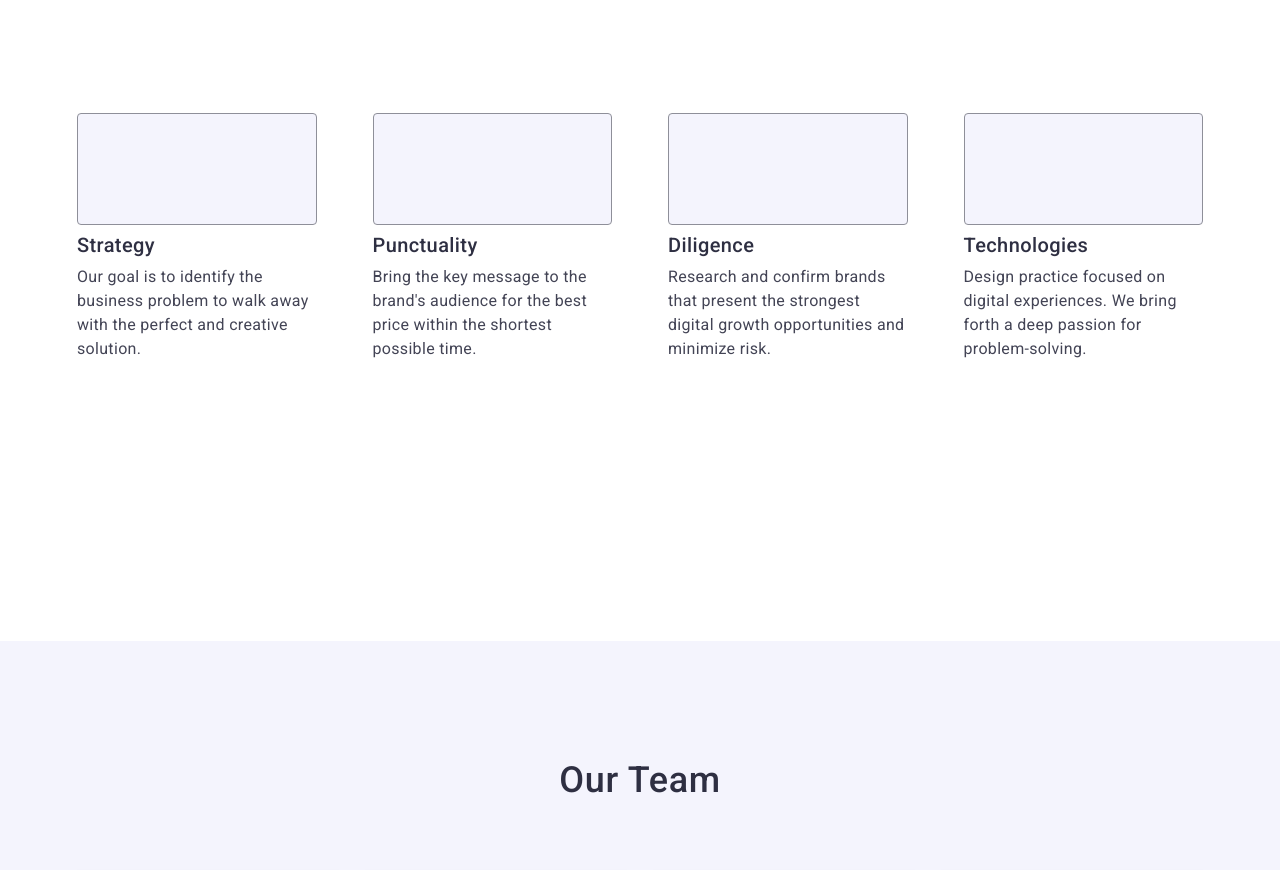
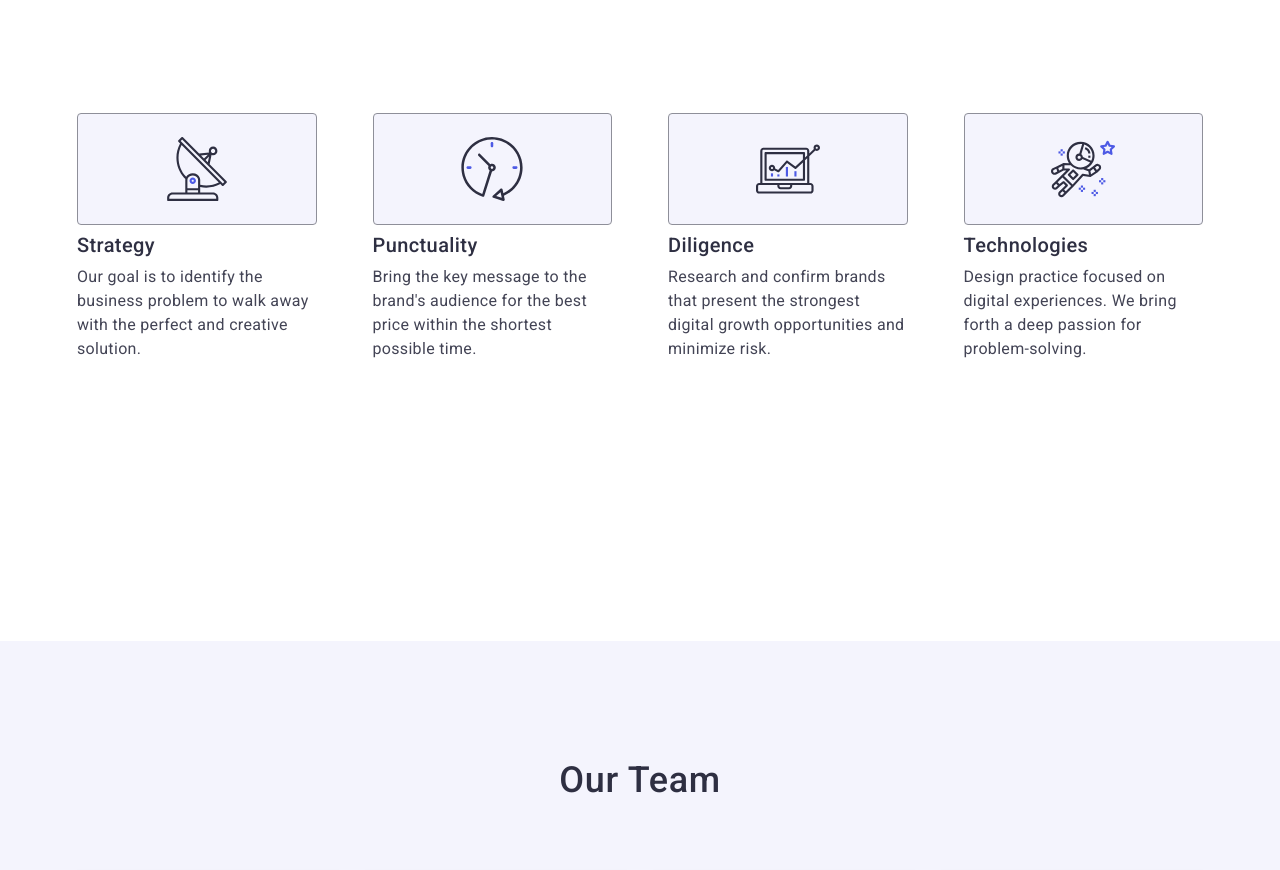
Before and after one commit to rafim2223/hw-4go-it, a plain HTML site: page index.html in a window 1280 px wide. Shown: the part 840-1710 px from the top of the page. Drawn offline with nearby package versions, Linux system fonts and the light colour scheme; a script that the page names is missing.

Commit message:
Update index.html

```diff
--- a/index.html
+++ b/index.html
@@ -290,7 +290,7 @@
             <li class="list-item-second-section">
               <div class="icons-first">
                 <svg width="64" height="64" class="svg">
-                  <use href="./images/icons.svg#icon-antenna-1.svg"></use>
+                  <use href="./images/icons.svg#icon-antenna-1"></use>
                 </svg>
               </div>
               <h3 class="header-hero">Strategy</h3>
@@ -302,7 +302,7 @@
             <li class="list-item-second-section">
               <div class="icons-first">
                 <svg width="64" height="64" class="svg">
-                  <use href="./images/icons.svg#icon-clock-1.svg"></use>
+                  <use href="./images/icons.svg#icon-clock-1"></use>
                 </svg>
               </div>
               <h3 class="header-hero">Punctuality</h3>
@@ -314,7 +314,7 @@
             <li class="list-item-second-section">
               <div class="icons-first">
                 <svg width="64" height="64" class="svg">
-                  <use href="./images/icons.svg#icon-diagram-1.svg"></use>
+                  <use href="./images/icons.svg#icon-diagram-1"></use>
                 </svg>
               </div>
               <h3 class="header-hero">Diligence</h3>
@@ -326,7 +326,7 @@
             <li class="list-item-second-section">
               <div class="icons-first">
                 <svg width="64" height="64" class="svg">
-                  <use href="images/icons.svg#icon-astronaut-1.svg"></use>
+                  <use href="images/icons.svg#icon-astronaut-1"></use>
                 </svg>
               </div>
               <h3 class="header-hero">Technologies</h3>
```
